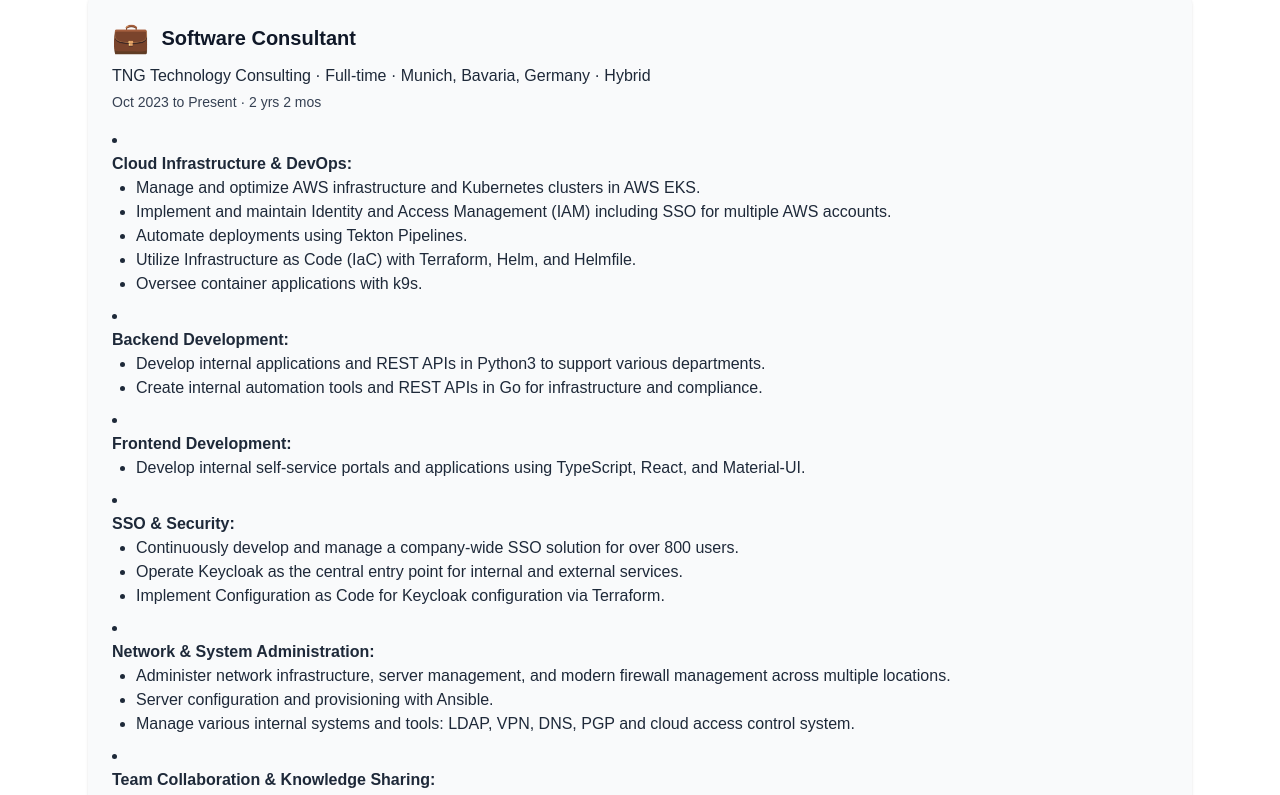
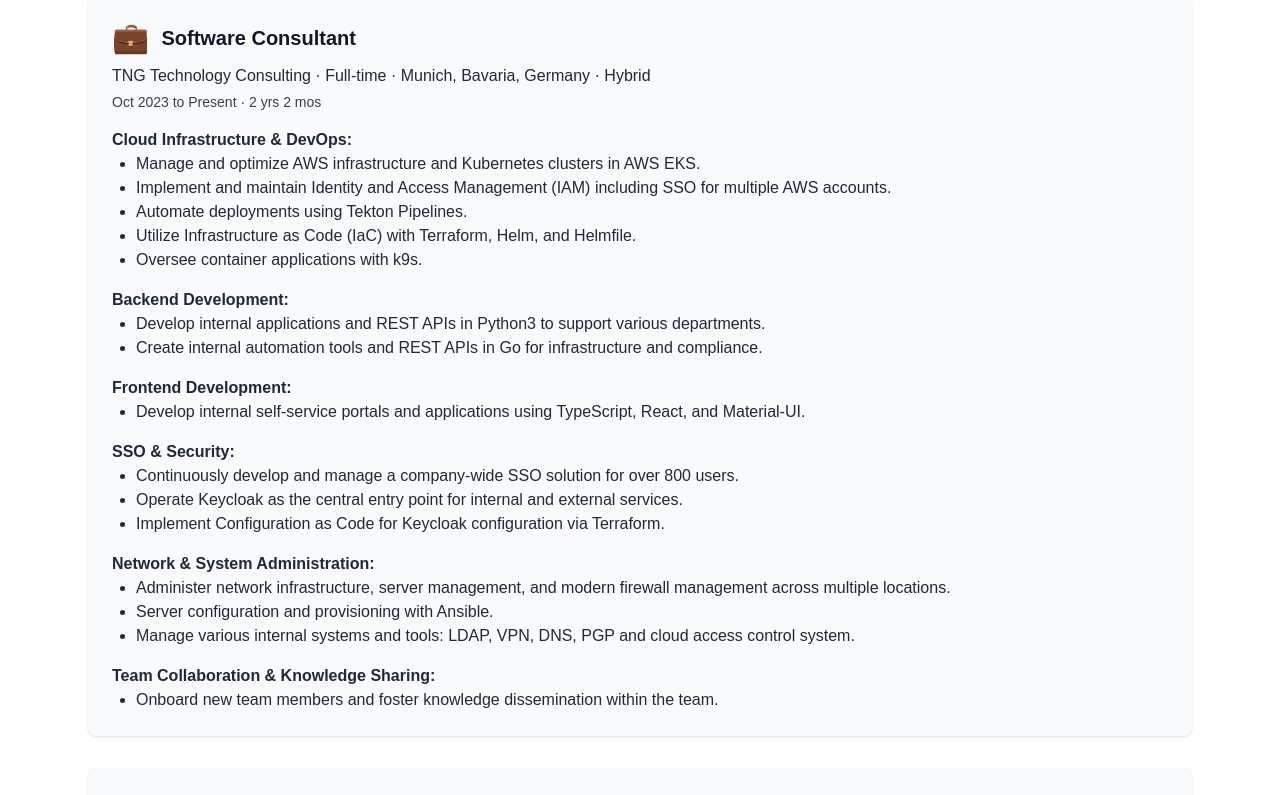
Before and after one commit to absurd-wombat/digital-wombat-website, a Next.js app: page /about-us in a window 1280 px wide. Shown: the part 740-1535 px from the top of the page. Built offline with nearby package versions, Linux system fonts and the light colour scheme.

Commit message:
structure card content better - no unwanted bullet points between entries

```diff
--- a/src/app/components/sections/ContentSection.tsx
+++ b/src/app/components/sections/ContentSection.tsx
@@ -3,6 +3,18 @@ import { colors } from '@/app/lib/colors';
 import { getMaxWidthClass, getLayoutClass } from '@/app/lib/utils';
 import GridItem from '@/app/components/ui/GridItem';
 import Button from '@/app/components/ui/Button';
+
+type DetailObject = { category: string; items: string[] };
+
+function isDetailObject(detail: unknown): detail is DetailObject {
+  return (
+    typeof detail === 'object' &&
+    detail !== null &&
+    'category' in detail &&
+    'items' in detail &&
+    Array.isArray((detail as DetailObject).items)
+  );
+}
 
 export default function ContentSection({
   title,
@@ -40,11 +52,28 @@ export default function ContentSection({
                 {card.subtitle && <div className={`${colors.text.cardSubtitle} mb-1`}>{card.subtitle}</div>}
                 {card.description && <div className={`text-sm ${colors.text.cardDescription} mb-1`}>{card.description}</div>}
                 {card.details && Array.isArray(card.details) && card.details.length > 0 && (
-                  <ul className="list-disc list-inside mt-4 space-y-2">
-                    {card.details.map((detail, i) => (
-                      <li key={i} className={colors.text.cardDetail}>{detail}</li>
-                    ))}
-                  </ul>
+                  <div className="mt-4 space-y-4">
+                    {card.details.map((detail: DetailObject | string | React.ReactNode, i: number) => {
+                      if (isDetailObject(detail)) {
+                        return (
+                          <div key={i}>
+                            <span className={`font-semibold ${colors.text.cardDetail}`}>{detail.category}:</span>
+                            {detail.items.length > 0 && (
+                              <ul className="list-disc list-inside ml-6 mt-2">
+                                {detail.items.map((item: string, j: number) => (
+                                  <li key={j} className={colors.text.cardDetail}>{item}</li>
+                                ))}
+                              </ul>
+                            )}
+                          </div>
+                        );
+                      } else {
+                        return (
+                          <div key={i} className={colors.text.cardDetail}>{detail}</div>
+                        );
+                      }
+                    })}
+                  </div>
                 )}
                 {card.details && !Array.isArray(card.details) && (
                   <div className={`mt-4 ${colors.text.cardDetail}`}>{card.details}</div>
```
